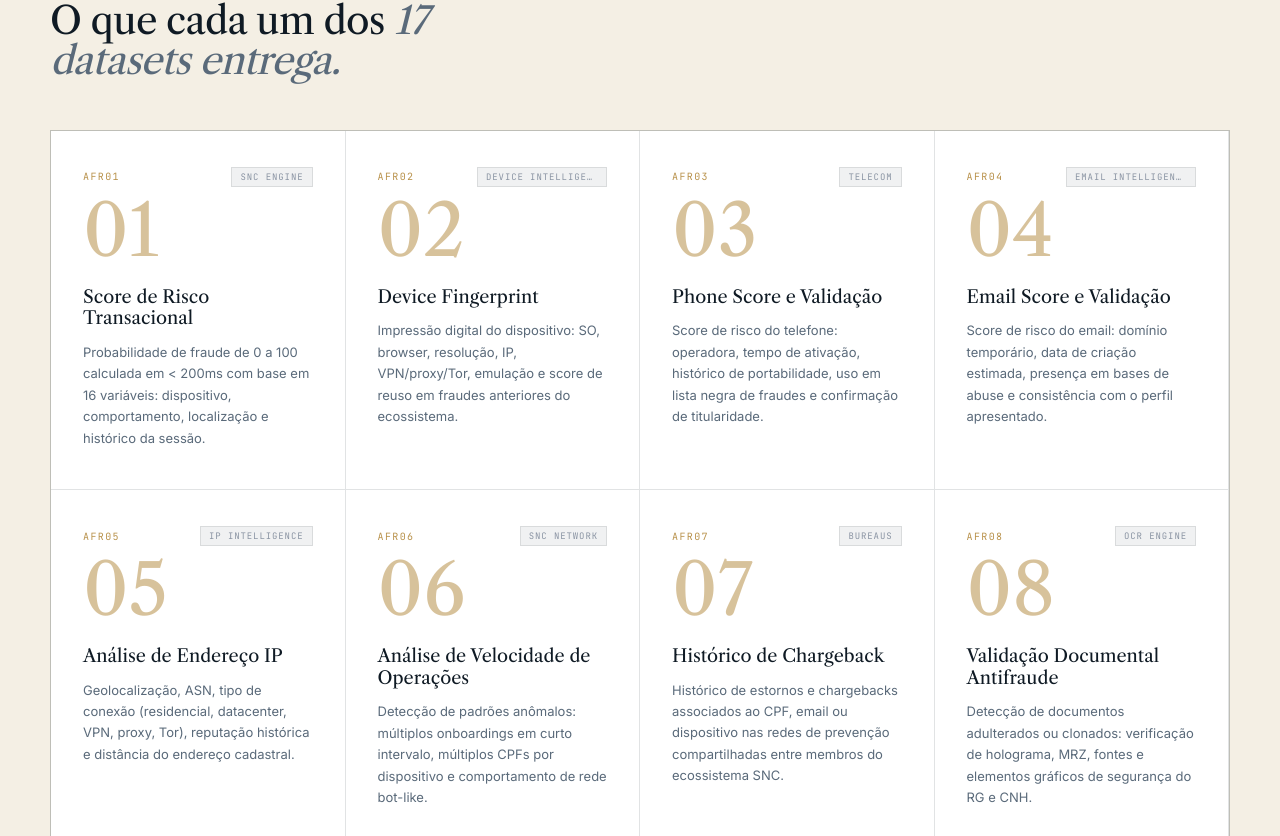
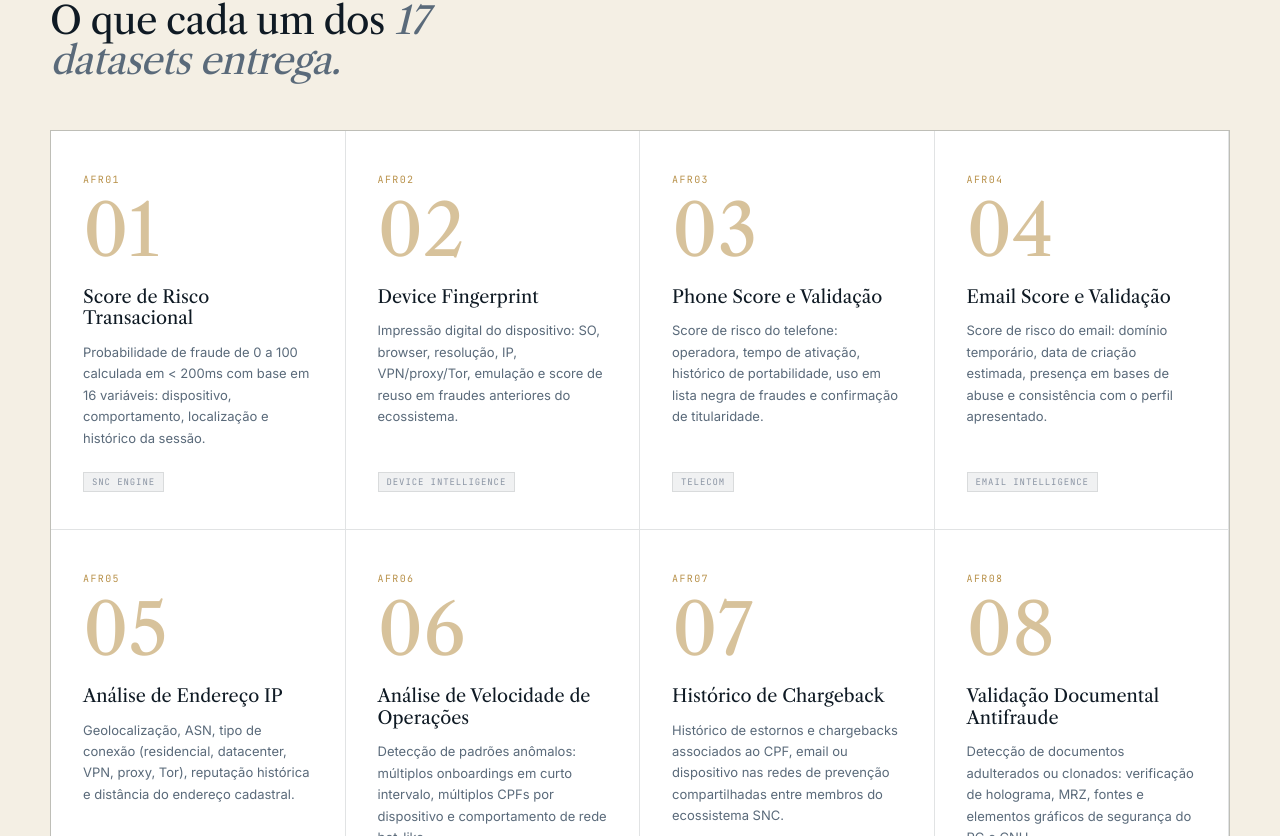
Before and after one commit to ctoutbank/snc-site, a Next.js app: page /plataforma/antifraude in a window 1280 px wide. Shown: the part 1964-2800 px from the top of the page. Built offline with nearby package versions, Linux system fonts and the light colour scheme.

Commit message:
fix: badge source movido para o rodapé do card — sem quebra no topo

```diff
--- a/src/app/plataforma/[modulo]/page.tsx
+++ b/src/app/plataforma/[modulo]/page.tsx
@@ -215,14 +215,9 @@ export default async function ModuloPage({ params }: Props) {
               <div style={{ display: 'grid', gridTemplateColumns: 'repeat(4, 1fr)', gap: 0, background: 'rgba(15,26,36,.12)', border: '1px solid rgba(15,26,36,.12)', overflow: 'hidden' }}>
                 {m.datasetItems.map((ds, i) => (
                   <div key={ds.id} style={{ background: '#ffffff', padding: '36px 32px 40px', display: 'flex', flexDirection: 'column', gap: 0, borderRight: '1px solid rgba(15,26,36,.12)', borderBottom: '1px solid rgba(15,26,36,.12)' }}>
-                    <div style={{ display: 'flex', alignItems: 'center', justifyContent: 'space-between', marginBottom: 8 }}>
-                      <span style={{ fontFamily: 'JetBrains Mono, monospace', fontSize: 10, color: 'var(--snc-brass)', letterSpacing: '.14em', flexShrink: 0 }}>
+                    <div style={{ marginBottom: 8 }}>
+                      <span style={{ fontFamily: 'JetBrains Mono, monospace', fontSize: 10, color: 'var(--snc-brass)', letterSpacing: '.14em' }}>
                         {ds.id}
-                      </span>
-                      <span
-                        title={ds.source}
-                        style={{ fontFamily: 'JetBrains Mono, monospace', fontSize: 9, color: '#8a94a3', letterSpacing: '.1em', textTransform: 'uppercase', background: 'rgba(15,26,36,.06)', padding: '3px 8px', border: '1px solid rgba(15,26,36,.1)', whiteSpace: 'nowrap', overflow: 'hidden', textOverflow: 'ellipsis', maxWidth: 130 }}>
-                        {ds.source.split('/')[0].trim()}
                       </span>
                     </div>
                     <div style={{ fontFamily: "'Libre Caslon Text', serif", fontSize: 72, fontWeight: 400, color: 'var(--snc-brass)', lineHeight: 1, marginBottom: 20, opacity: 0.55 }}>
@@ -231,9 +226,16 @@ export default async function ModuloPage({ params }: Props) {
                     <div style={{ fontFamily: "'Libre Caslon Text', serif", fontSize: 18, fontWeight: 400, color: 'var(--snc-ink)', lineHeight: 1.2, marginBottom: 12 }}>
                       {ds.name}
                     </div>
-                    <p style={{ fontSize: 13, color: '#5a6a7a', lineHeight: 1.65, margin: 0 }}>
+                    <p style={{ fontSize: 13, color: '#5a6a7a', lineHeight: 1.65, margin: 0, flex: 1 }}>
                       {ds.returns}
                     </p>
+                    <div style={{ marginTop: 'auto', paddingTop: 20 }}>
+                      <span
+                        title={ds.source}
+                        style={{ fontFamily: 'JetBrains Mono, monospace', fontSize: 9, color: '#8a94a3', letterSpacing: '.1em', textTransform: 'uppercase', background: 'rgba(15,26,36,.06)', padding: '3px 8px', border: '1px solid rgba(15,26,36,.1)', whiteSpace: 'nowrap' }}>
+                        {ds.source.split('/')[0].trim()}
+                      </span>
+                    </div>
                   </div>
                 ))}
                 {Array((4 - (m.datasetItems.length % 4)) % 4).fill(null).map((_, i) => (
```
